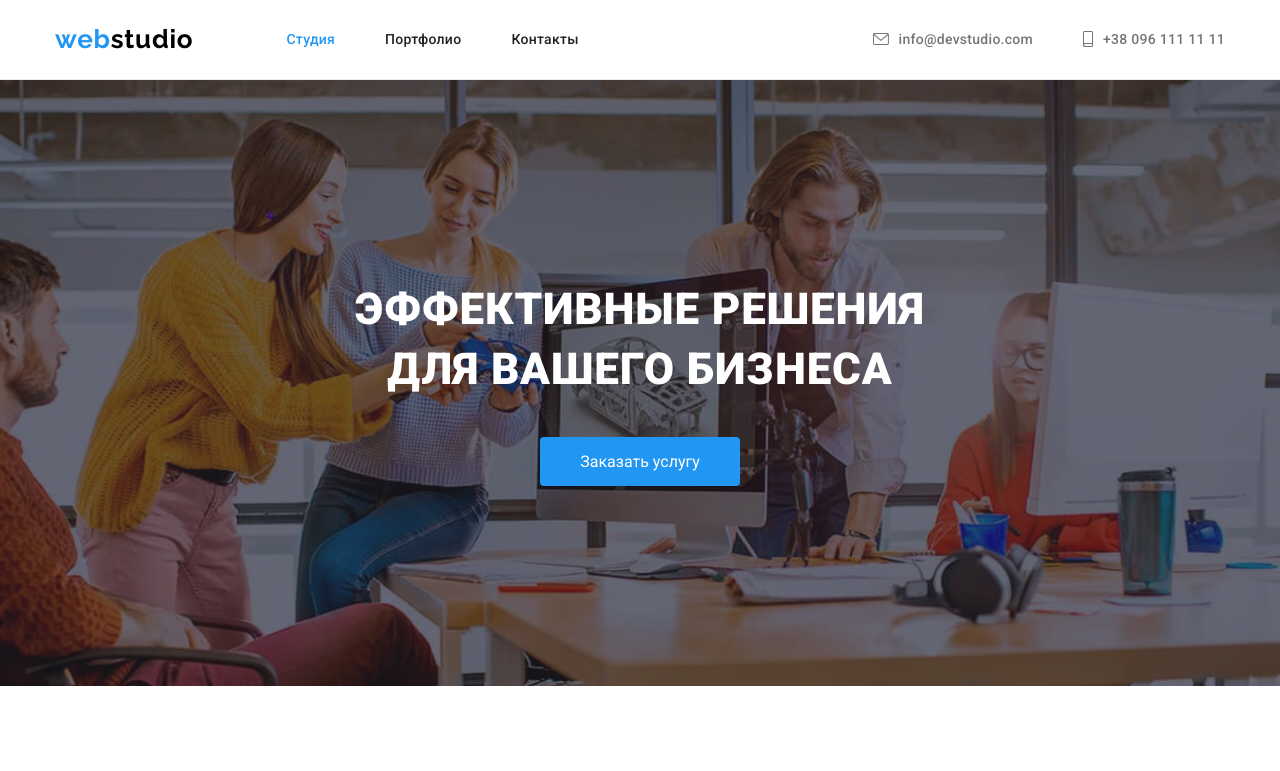
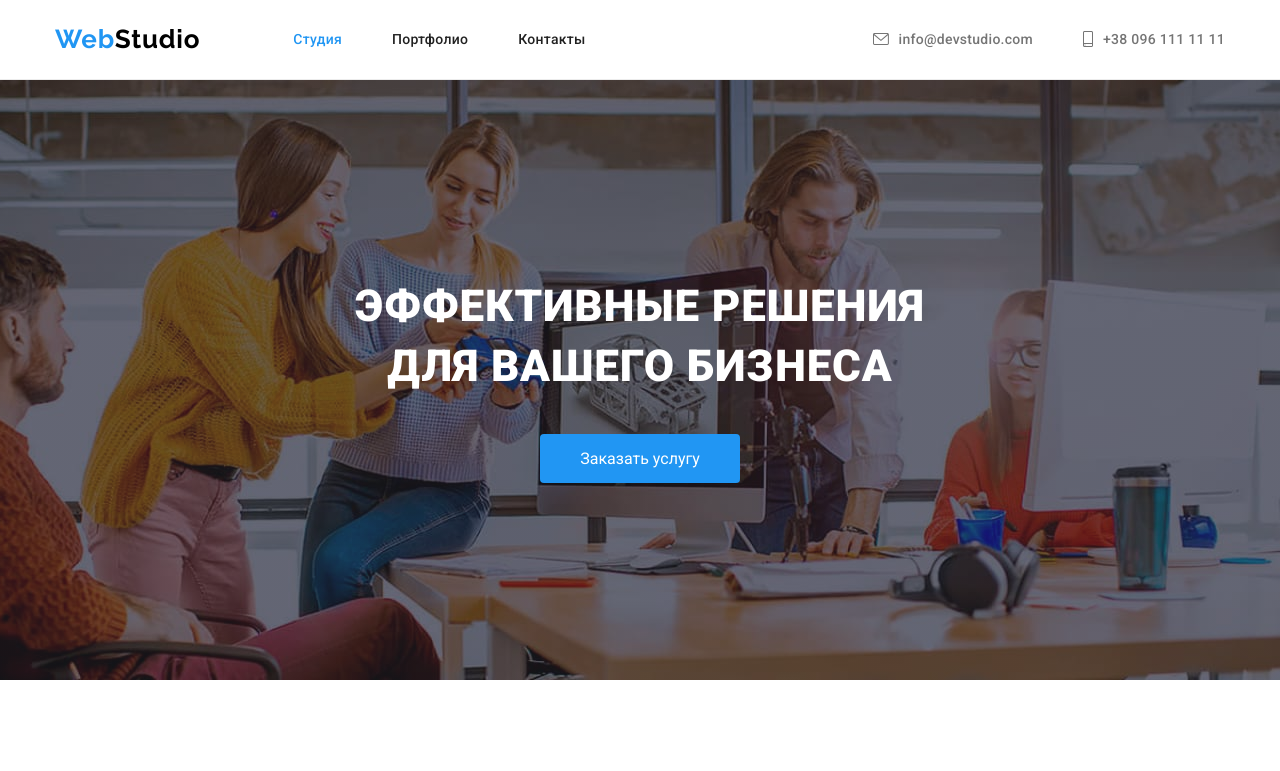
Before and after one commit to Nina-Antoniuk/goit-markup-hw-04, a plain HTML site: page index.html in a window 1280 px wide. Shown: the top 771 px of the page. Drawn offline with nearby package versions, Linux system fonts and the light colour scheme; files whose address does not match are found by name.

Commit message:
corrections

```diff
--- a/css/style.css
+++ b/css/style.css
@@ -211,9 +211,12 @@ address {
 /* studio */
 .hero {
   max-width: 1600px;
+  height: 600px;
 
-  padding-top: 200px;
-  padding-bottom: 200px;
+  display: flex;
+  justify-content: center;
+  align-items: center;
+
   margin-right: auto;
   margin-left: auto;
 
--- a/index.html
+++ b/index.html
@@ -16,7 +16,7 @@
   <header class="page-header">
     <div class="header-conteiner conteiner">
       <nav class="page-nav">
-        <a class="logo link" href="./"><span class="accent">web</span>studio</a>
+        <a class="logo link" href="./"><span class="accent">Web</span>Studio</a>
 
         <ul class="nav-list list">
           <li><a class="active link" href="./index.html">Студия</a> </li>
@@ -49,11 +49,13 @@
 
   <main>
     <section class="hero">
-      <h1 class="hero-title">
-        Эффективные решения
-        <br>для вашего бизнеса
-      </h1>
-      <button class="hero-button" type="button">Заказать услугу</button>
+      <div>
+        <h1 class="hero-title">
+          Эффективные решения
+          <br>для вашего бизнеса
+        </h1>
+        <button class="hero-button" type="button">Заказать услугу</button>
+      </div>
     </section>
 
     <!-- guidelines section -->
```
